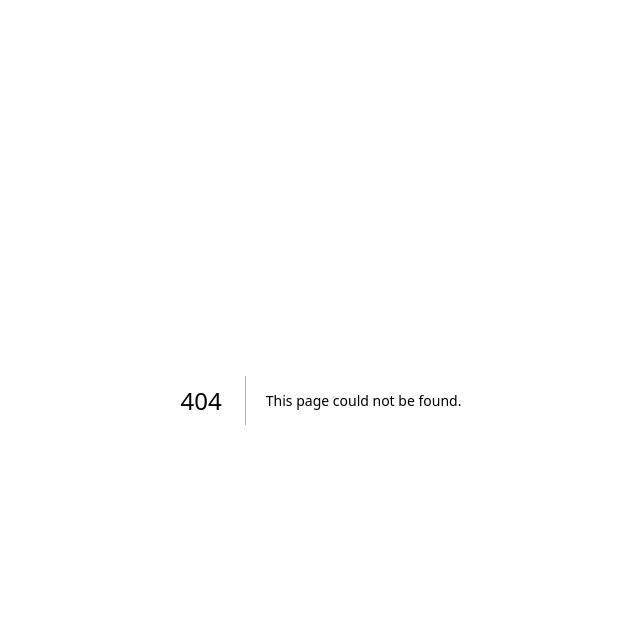
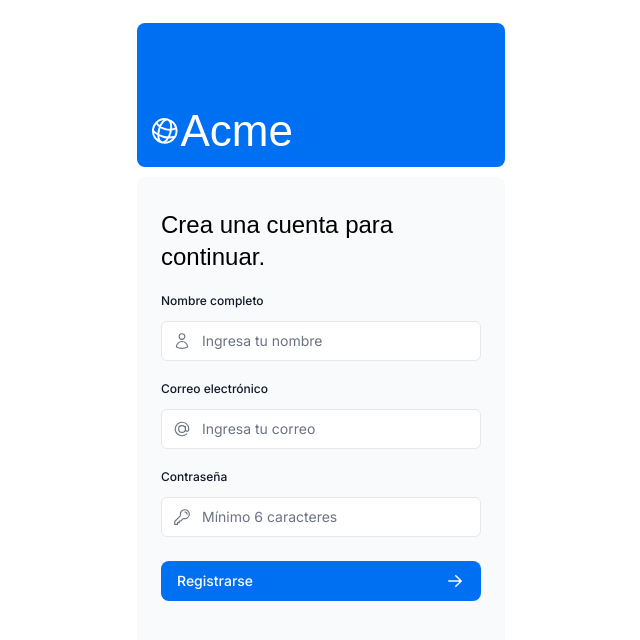
Before and after one commit to tkronost/next.js-tutorial, a Next.js app: page /register in a window 1280 px wide. Before the commit this address had no page. Shown: the top 640 px of the page, without its empty margins (319-959 px from the left). Built offline with nearby package versions, Linux system fonts and the light colour scheme; a web font is replaced by a local one.

Commit message:
Agrego ruta para formulario register

```diff
--- /dev/null
+++ b/app/register/page.tsx
@@ -0,0 +1,25 @@
+import AcmeLogo from '@/app/ui/acme-logo';
+import { Suspense } from 'react';
+import { Metadata } from 'next';
+import RegisterForm from '../ui/register-form';
+
+export const metadata: Metadata = {
+  title: 'Register',
+};
+
+export default function RegisterPage() {
+    return (
+        <main className="flex items-center justify-center md:h-screen">
+            <div className="relative mx-auto flex w-full max-w-[400px] flex-col space-y-2.5 p-4 md:-mt-32">
+                <div className="flex h-20 w-full items-end rounded-lg bg-blue-500 p-3 md:h-36">
+                    <div className="w-32 text-white md:w-36">
+                        <AcmeLogo />
+                    </div>
+                </div>
+                <Suspense>
+                    <RegisterForm />
+                </Suspense>
+            </div>
+        </main>
+    );
+}
--- a/app/ui/login-form.tsx
+++ b/app/ui/login-form.tsx
@@ -77,7 +77,7 @@
           <p className="text-sm text-gray-600">
             ¿No tienes una cuenta?{' '}
             <Link
-              href="/signup"
+              href="/register"
               className="font-medium text-blue-600 hover:underline"
             >
               Regístrate aquí
```
